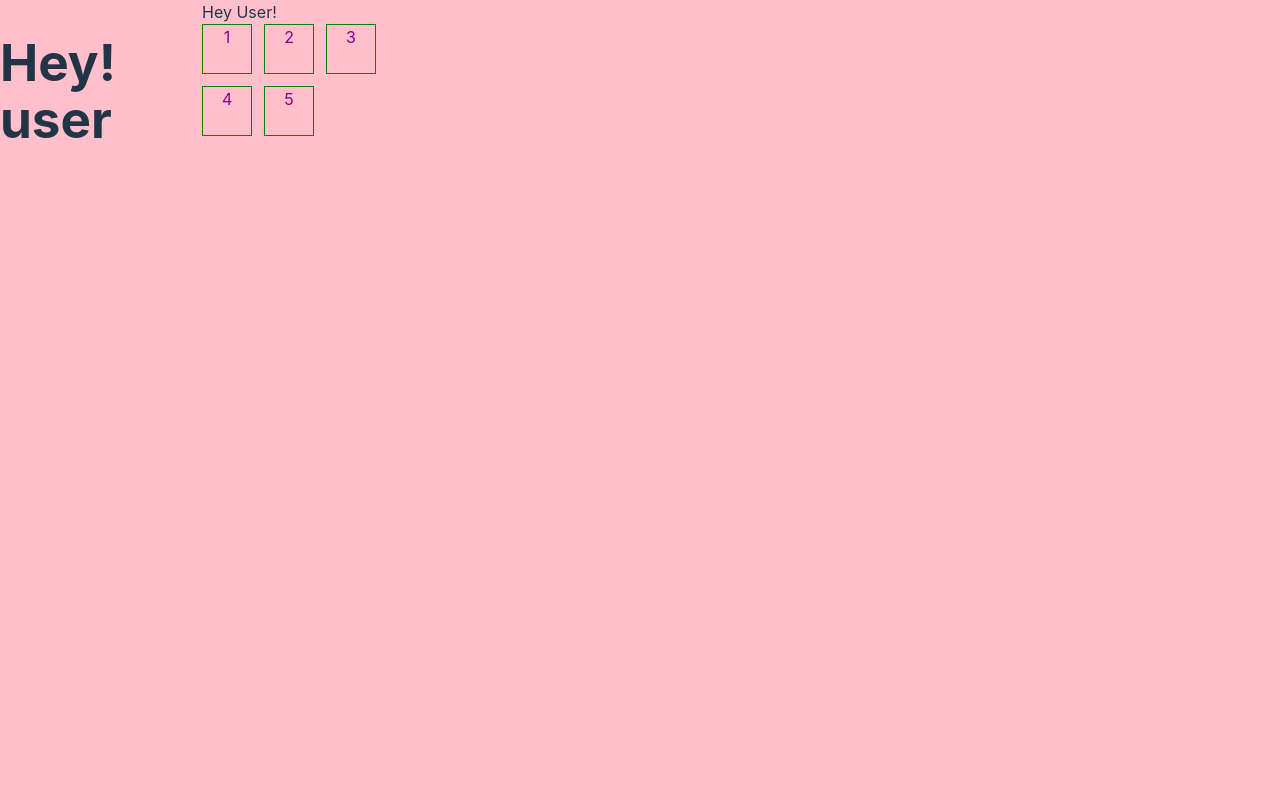
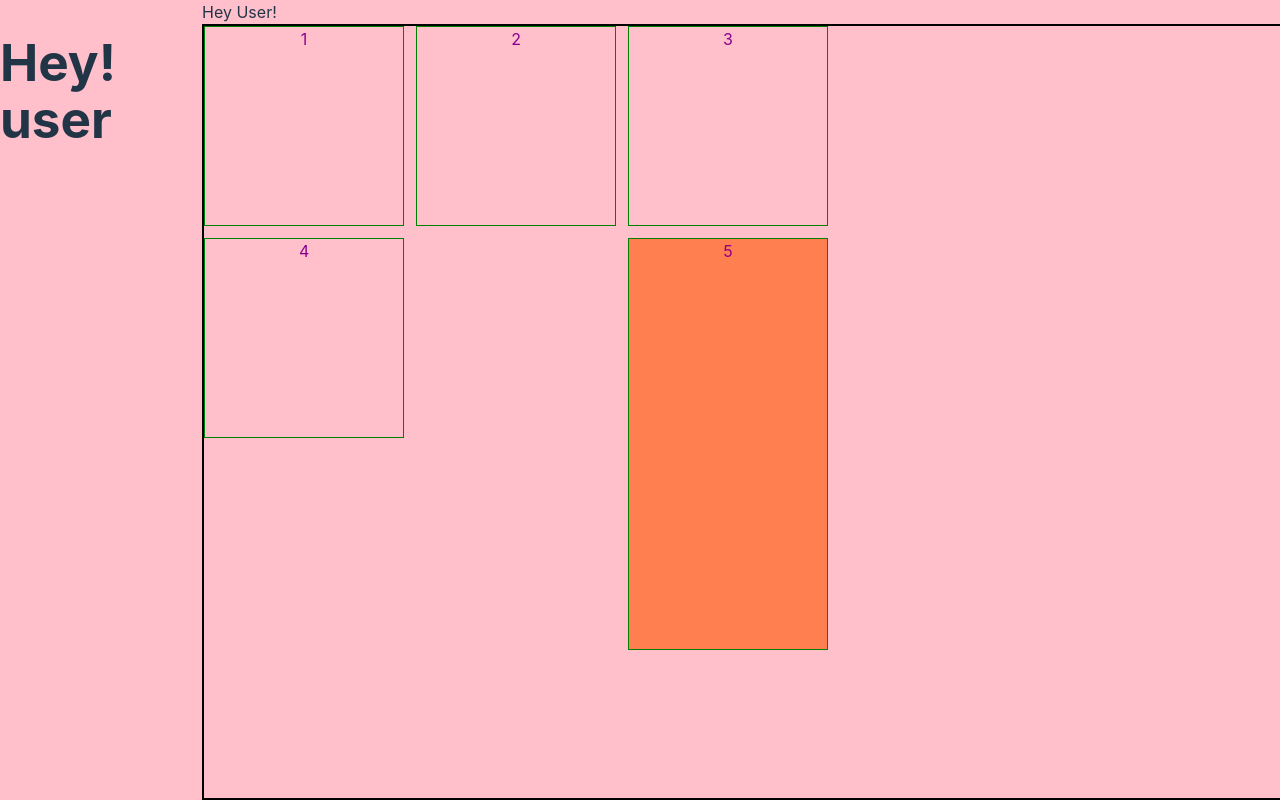
Before and after one commit to georgetsai2028/Budgeting-App, a React (Vite) app: page /user-dashboard in a window 1280 px wide. Built offline with nearby package versions, Linux system fonts and the light colour scheme.

Commit message:
grid is coming like i want

```diff
--- a/src/pages/UserDashboard.css
+++ b/src/pages/UserDashboard.css
@@ -27,19 +27,20 @@ html, body, #root{
     height: 100%;
     display: grid;
     gap: 12px;
-    grid-template-columns: 50px 50px 50px;
-    grid-template-rows: 50px 50px 50px;
+    grid-template-columns: 200px 200px 200px;
+    grid-template-rows: 200px 200px 200px;
     color: darkmagenta;
+    border: 2px solid black;
 }
 
 .item{
     border: 1px solid green;
     text-align: center;
-    grid-area: auto;
+
 }
 
 /*#purchaseTracker{
-    grid-row: 1 / 3;
+    grid-row: 1 / ;
     grid-column: 1 / 3;
     background-color: aqua;
 
@@ -62,9 +63,9 @@ html, body, #root{
     grid-column: 1 / 4;
     background-color: cadetblue;
 }
-
+*/
 #score{
-    grid-row: 4 / 7;
-    grid-column: 4 /6;
+    grid-row: 2 / 4;
+    grid-column: 3 /3;
     background-color: coral;
-}*/
+}
```
